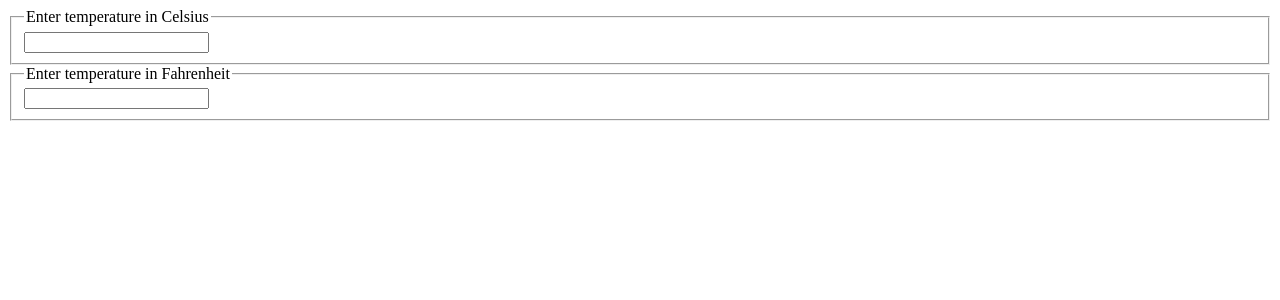
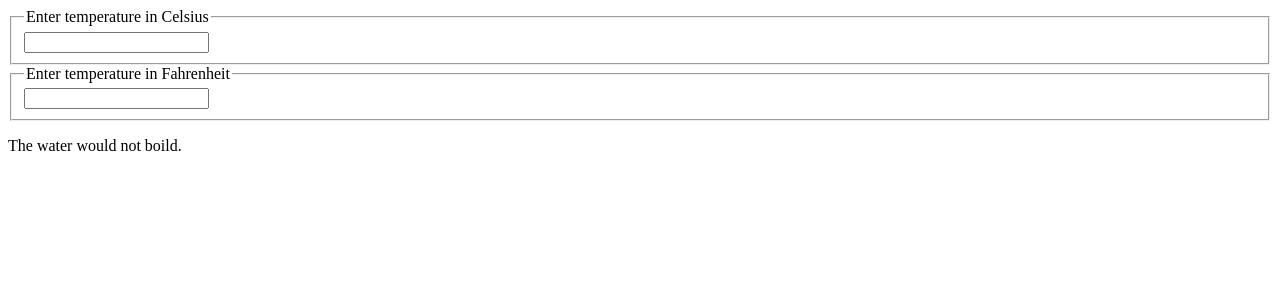
Before and after one commit to panswer/following_react_basic_concepts, a React (Create React App) app: page / in a window 1280 px wide. Shown: the top 300 px of the page. Built offline with nearby package versions, Linux system fonts and the light colour scheme.

Commit message:
levantando el estado

```diff
--- a/src/components/class/Calculator.jsx
+++ b/src/components/class/Calculator.jsx
@@ -1,6 +1,6 @@
 import { Component } from "react";
 
-// import BoilingVerdict from "../function/BoilingVerdict";
+import BoilingVerdict from "../function/BoilingVerdict";
 import TemperatureInput from "./TemperatureInput";
 
 function toCelsius(fahrenheit) {
@@ -11,12 +11,66 @@
     return (celsius * 9/5) + 32;
 }
 
+function tryConvert(temperature,convert) {
+    const input = parseFloat(temperature);
+
+    if(Number.isNaN(input)){
+        return '';
+    }
+
+    const output=convert(input);
+    const rounded=Math.round(output*1000)/1000;
+
+    return rounded.toString();
+}
+
 class Calculator extends Component{
+    constructor(props){
+        super(props);
+
+        this.state={
+            temperature:'',
+            scale:'c'
+        };
+
+        this.handleFahrenheitChange=this.handleFahrenheitChange.bind(this);
+        this.handleCelsiusChange=this.handleCelsiusChange.bind(this);
+    }
+
+    handleCelsiusChange(temperature){
+        this.setState({
+            scale:'c',
+            temperature
+        });
+    }
+    handleFahrenheitChange(temperature){
+        this.setState({
+            scale:'f',
+            temperature
+        });
+    }
     render(){
+        const scale=this.state.scale;
+        const temperature= this.state.temperature;
+
+        const celsius=scale==='f'?tryConvert(temperature,toCelsius):temperature;
+        const fahrenheit=scale==='c'?tryConvert(temperature,toFahrenheit):temperature;
+
         return (
             <div>
-                <TemperatureInput scale='c' />
-                <TemperatureInput scale='f' />
+                <TemperatureInput
+                    scale='c'
+                    temperature={celsius}
+                    onTemperatureChange={this.handleCelsiusChange}
+                />
+                <TemperatureInput
+                    scale='f'
+                    temperature={fahrenheit}
+                    onTemperatureChange={this.handleFahrenheitChange}
+                />
+                <BoilingVerdict
+                    celsius={celsius}
+                />
             </div>
         );
     }
--- a/src/components/class/TemperatureInput.jsx
+++ b/src/components/class/TemperatureInput.jsx
@@ -9,21 +9,23 @@
     constructor(props){
         super(props);
 
-        this.state={
-            temperature:''
-        };
+        // this.state={
+        //     temperature:''
+        // };
 
         this.handleChange=this.handleChange.bind(this);
     }
 
     handleChange(e){
-        this.setState({
-            temperature:e.target.value
-        });
+        // this.setState({
+        //     temperature:e.target.value
+        // });
+        this.props.onTemperatureChange(e.target.value);
     }
 
     render(){
-        const temperature=this.state.temperature;
+        // const temperature=this.state.temperature;
+        const temperature=this.props.temperature;
         const scale=this.props.scale;
 
         return (
```
